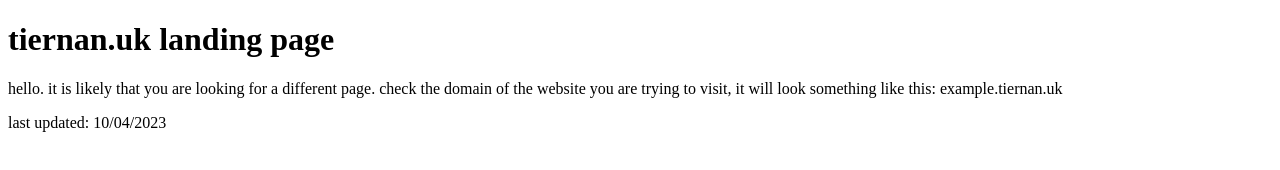
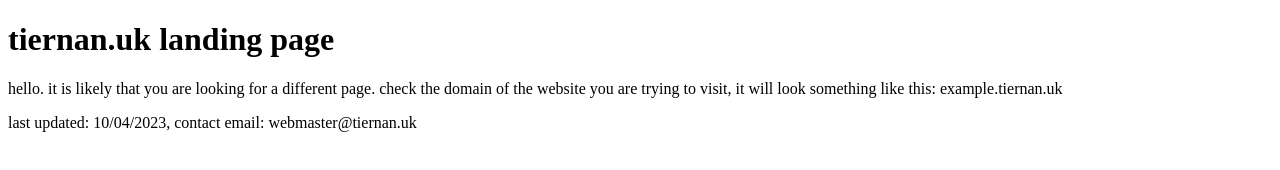
Before and after one commit to tiernanjh/tiernanuk, a plain HTML site: page index.html in a window 1280 px wide. Drawn offline with Linux system fonts and the light colour scheme.

Commit message:
Update index.html

```diff
--- a/index.html
+++ b/index.html
@@ -6,6 +6,6 @@
 <body>
 <h1>tiernan.uk landing page</h1>
 <p>hello. it is likely that you are looking for a different page. check the domain of the website you are trying to visit, it will look something like this: example.tiernan.uk</p>
-<p>last updated: 10/04/2023</p>
+<p>last updated: 10/04/2023, contact email: webmaster@tiernan.uk</p>
 </body>
 </html>
```
